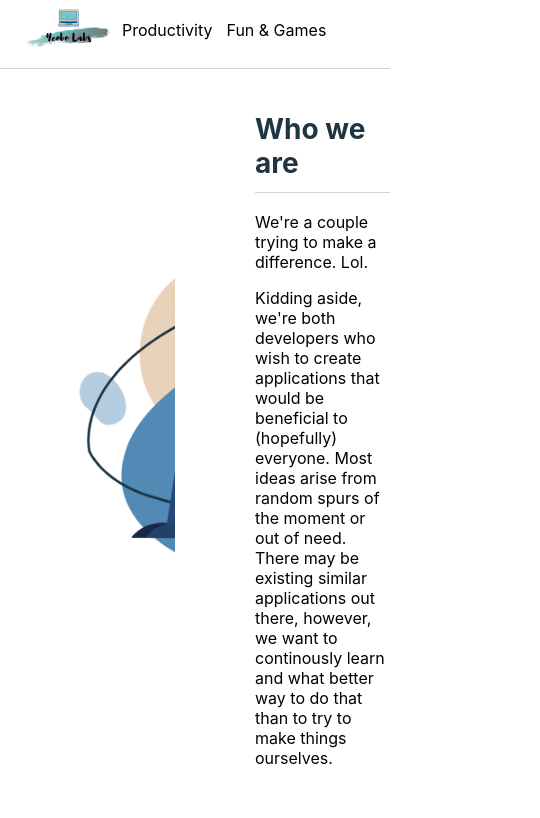
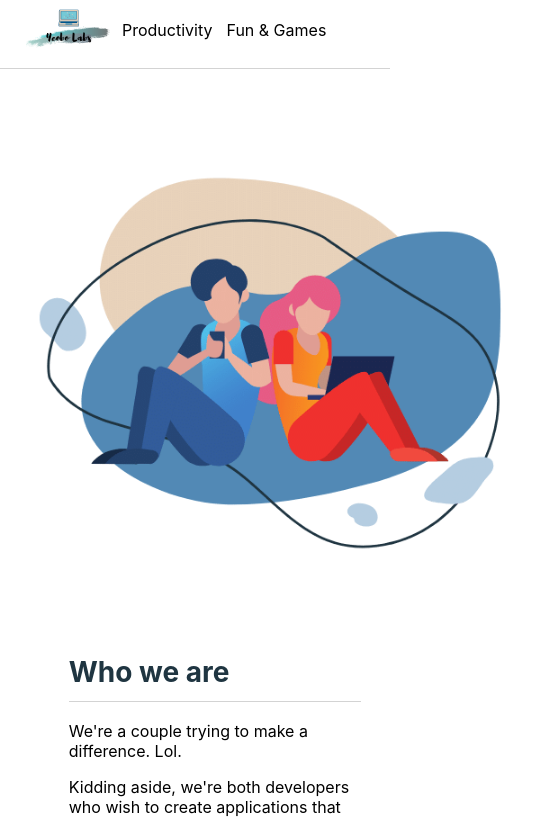
Before and after one commit to yeobo-labs/web, a React (Create React App) app in the folder web-react/: page / in a window 390 px wide. Shown: the top 818 px of the page, 540 px wide, since content can reach past the window. Built offline with nearby package versions, Linux system fonts and the light colour scheme.

Commit message:
update layout on small desktop screens

```diff
--- a/web-react/src/components/layout/layout.css
+++ b/web-react/src/components/layout/layout.css
@@ -34,3 +34,21 @@
     font-size: medium;
     margin-top: 18px;
 }
+
+@media screen and (max-width: 1240px) {
+    .mediaTextSection__row {
+        flex-direction: column;
+        align-items: flex-start;
+    }
+
+    .mediaTextSection__contentImage__container {
+        width: auto;
+        margin: auto;
+    }
+
+    .mediaTextSection__contentText__container--right,
+    .mediaTextSection__contentText__container--left {
+        width: 75%;
+        margin: auto;
+    }
+}
--- a/web-react/src/components/layout/media-text-section.tsx
+++ b/web-react/src/components/layout/media-text-section.tsx
@@ -1,4 +1,5 @@
 import React from 'react';
+import { useWindowSize } from '../../hooks/useWindowSize';
 import { ImageProps } from '../../types/image';
 import { VideoProps } from '../../types/video';
 import './layout.css';
@@ -33,8 +34,11 @@ const MediaTextSection = (props: MediaTextSectionProps) => {
     const mediaContent = renderMedia(props);
     const textContent = renderContent(props);
 
-    const first = props.mediaSide === 'left' ? mediaContent : textContent;
-    const second = props.mediaSide === 'left' ? textContent : mediaContent;
+    const { width } = useWindowSize();
+    const mediaSide = width && width <= 1240 ? 'left' : props.mediaSide;
+
+    const first = mediaSide === 'left' ? mediaContent : textContent;
+    const second = mediaSide === 'left' ? textContent : mediaContent;
 
     return (<div className="mediaTextSection__row">
         {first}
```
